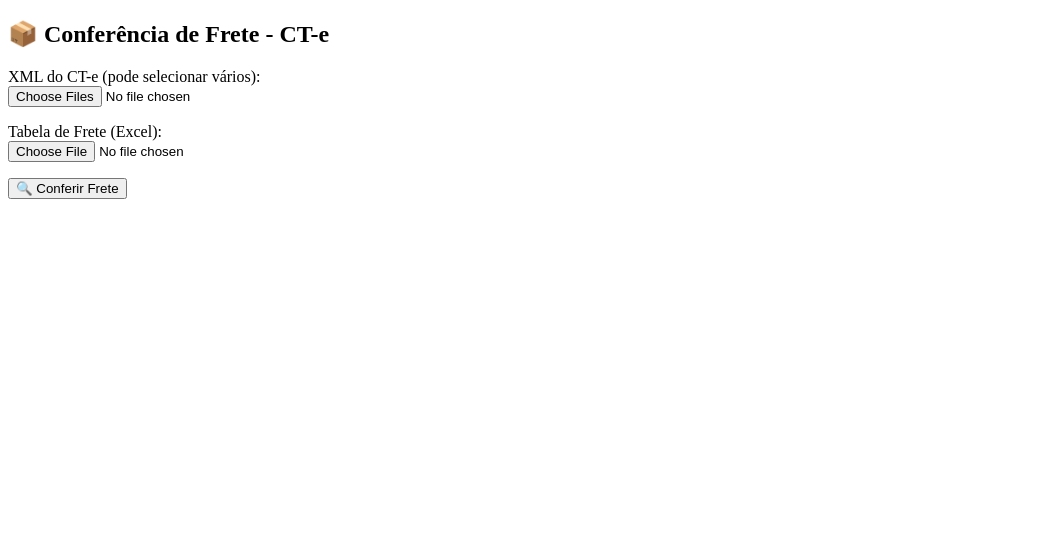
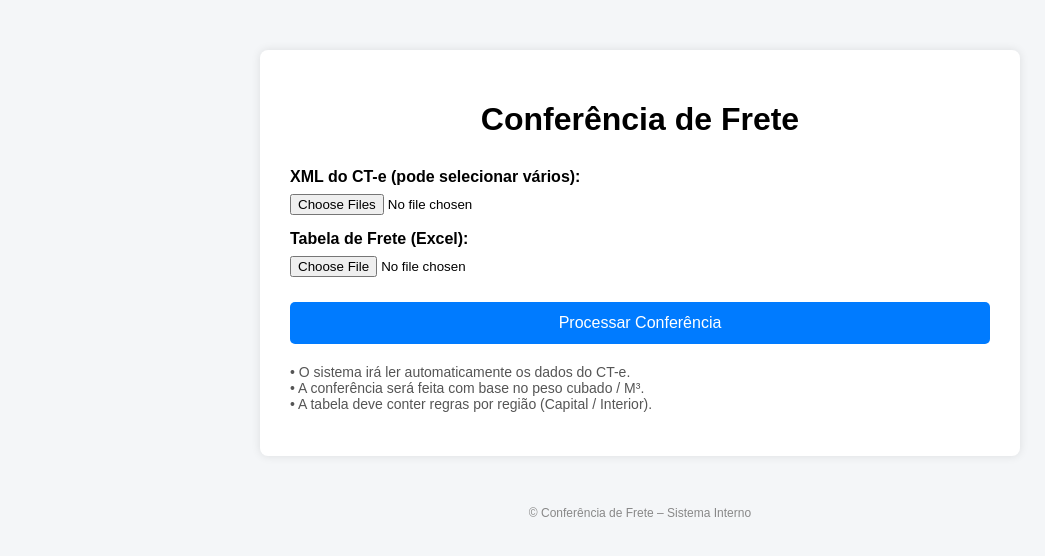
Before and after one commit to Fabiano1507/frete-check, a Flask app: page / in a window 1280 px wide. Shown: the top 556 px of the page, without its empty margins (0-1045 px from the left). Run offline with Flask 3, Linux system fonts and the light colour scheme.

Commit message:
Update index.html

```diff
--- a/templates/index.html
+++ b/templates/index.html
@@ -1,28 +1,118 @@
 <!DOCTYPE html>
-<html lang="pt-br">
+<html lang="pt-BR">
 <head>
     <meta charset="UTF-8">
-    <title>Conferência de Frete CT-e</title>
+    <title>Conferência de Frete</title>
+    <style>
+        body {
+            font-family: Arial, Helvetica, sans-serif;
+            background-color: #f4f6f8;
+            margin: 0;
+            padding: 0;
+        }
+
+        .container {
+            max-width: 700px;
+            margin: 50px auto;
+            background: #ffffff;
+            padding: 30px;
+            border-radius: 8px;
+            box-shadow: 0 0 10px rgba(0,0,0,0.1);
+        }
+
+        h1 {
+            text-align: center;
+            margin-bottom: 30px;
+        }
+
+        label {
+            font-weight: bold;
+            display: block;
+            margin-top: 15px;
+        }
+
+        input[type="file"] {
+            width: 100%;
+            margin-top: 8px;
+        }
+
+        button {
+            margin-top: 25px;
+            width: 100%;
+            padding: 12px;
+            background-color: #007bff;
+            color: #fff;
+            border: none;
+            border-radius: 5px;
+            font-size: 16px;
+            cursor: pointer;
+        }
+
+        button:hover {
+            background-color: #0056b3;
+        }
+
+        .info {
+            margin-top: 20px;
+            font-size: 14px;
+            color: #555;
+        }
+
+        footer {
+            text-align: center;
+            margin-top: 30px;
+            font-size: 12px;
+            color: #888;
+        }
+    </style>
 </head>
 <body>
 
-    <h2>📦 Conferência de Frete - CT-e</h2>
+<div class="container">
+    <h1>Conferência de Frete</h1>
 
     <form action="/processar" method="post" enctype="multipart/form-data">
 
+        <label for="xml">
+            XML do CT-e (pode selecionar vários):
+        </label>
+        <input
+            type="file"
+            id="xml"
+            name="xml"
+            accept=".xml"
+            multiple
+            required
+        >
+
+        <label for="tabela">
+            Tabela de Frete (Excel):
+        </label>
+        <input
+            type="file"
+            id="tabela"
+            name="tabela"
+            accept=".xlsx,.xls"
+            required
+        >
+
+        <button type="submit">
+            Processar Conferência
+        </button>
+    </form>
+
+    <div class="info">
         <p>
-            <label>XML do CT-e (pode selecionar vários):</label><br>
-            <input type="file" name="xml" multiple required>
+            • O sistema irá ler automaticamente os dados do CT-e.<br>
+            • A conferência será feita com base no peso cubado / M³.<br>
+            • A tabela deve conter regras por região (Capital / Interior).
         </p>
+    </div>
+</div>
 
-        <p>
-            <label>Tabela de Frete (Excel):</label><br>
-            <input type="file" name="tabela" required>
-        </p>
-
-        <button type="submit">🔍 Conferir Frete</button>
-
-    </form>
+<footer>
+    © Conferência de Frete – Sistema Interno
+</footer>
 
 </body>
 </html>
```
